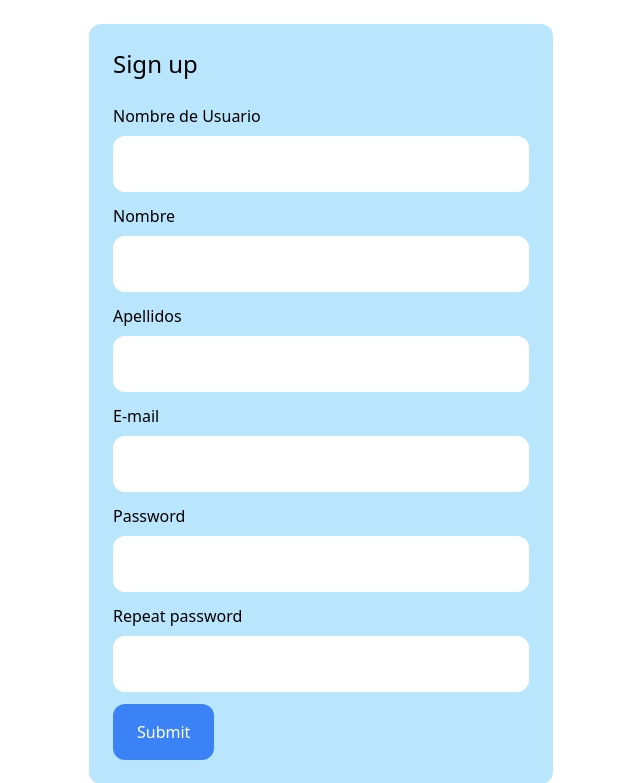
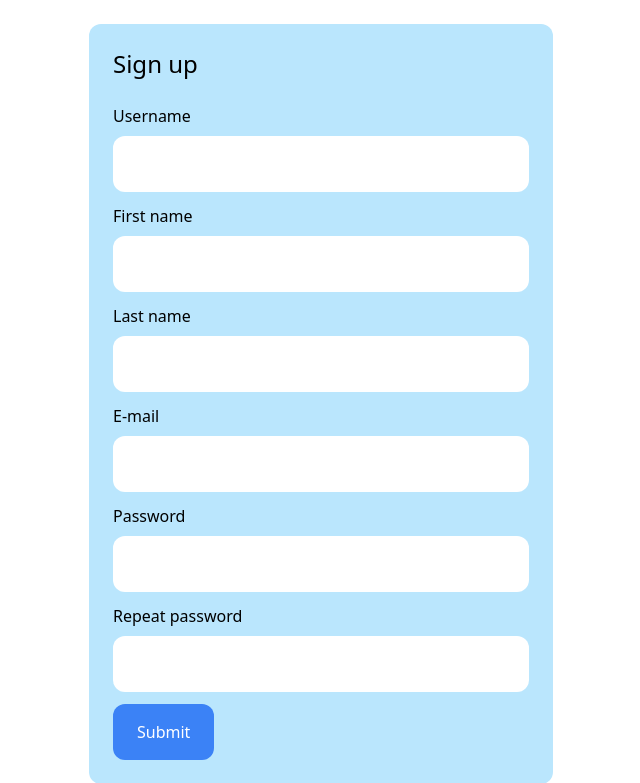
Before and after one commit to kei-kusanagi/Ecommerce, a Django app: page /signup/ in a window 1280 px wide. Shown: the part 77-860 px from the top of the page, without its empty margins (319-959 px from the left). Run offline with Django 4.2, Linux system fonts and the light colour scheme; some libraries are stand-ins or nearby versions.

Commit message:
error en signup

```diff
--- a/ecommerce/core/forms.py
+++ b/ecommerce/core/forms.py
@@ -1,11 +1,10 @@
-import email
 from django import forms
 from django.contrib.auth.forms import UserCreationForm
 from django.contrib.auth.models import User
 
 class SignUpForm(UserCreationForm):
     first_name = forms.CharField(max_length=50, required=True)
-    lasst_name = forms.CharField(max_length=50, required=True)
+    last_name = forms.CharField(max_length=50, required=True)
     email = forms.EmailField(max_length=255, required=True)
 
     class Meta:
--- a/ecommerce/core/templates/core/signup.html
+++ b/ecommerce/core/templates/core/signup.html
@@ -10,15 +10,15 @@
             {% csrf_token %}
 
             <div>
-                <label>Nombre de Usuario</label>
+                <label>Username</label>
                 <input type="text" name="username" class="w-full mt-2 py-4 px-6 bg-white rounded-xl">
             </div>
             <div>
-                <label>Nombre</label>
+                <label>First name</label>
                 <input type="text" name="first_name" class="w-full mt-2 py-4 px-6 bg-white rounded-xl">
             </div>
             <div>
-                <label>Apellidos</label>
+                <label>Last name</label>
                 <input type="text" name="last_name" class="w-full mt-2 py-4 px-6 bg-white rounded-xl">
             </div>
             <div>
```
Also changed, not shown: ecommerce/db.sqlite3.
